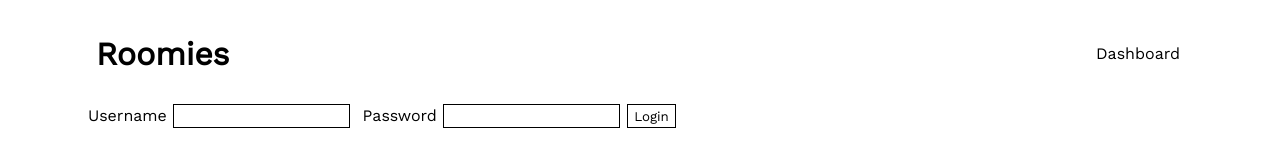
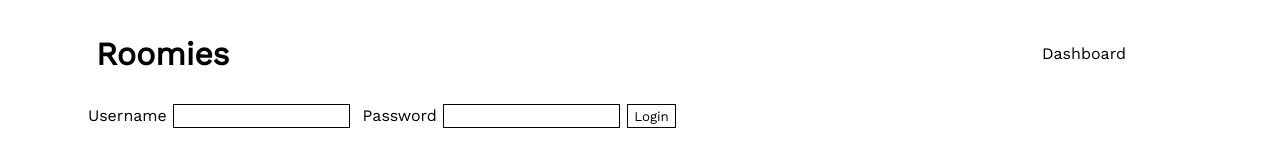
Before and after one commit to Turing-Roomies/roomies-fe, a React (Create React App) app: page / in a window 1280 px wide. Shown: the top 142 px of the page. Built offline with nearby package versions, Linux system fonts and the light colour scheme.

Commit message:
Adjust nav link layout

```diff
--- a/src/components/Navbar/Navbar.js
+++ b/src/components/Navbar/Navbar.js
@@ -17,7 +17,7 @@ export default function Navbar({ setCurrentUser }) {
     <header>
       <nav>
       <Link to='/' title='Roomies' style={linkStyle}><h1 className='page-header'>Roomies</h1></Link>
-      <div>
+      <div className='link-container'>
         <ul className='nav-links'>
           {user &&
           <li>
--- a/src/components/Navbar/Navbar.scss
+++ b/src/components/Navbar/Navbar.scss
@@ -2,7 +2,6 @@
 
 header {
   font-family: $primaryFont;
-  // border: solid red 1px;
   @include dimensions(100%, 6em);
 }
 
@@ -21,3 +20,10 @@ ul {
   font-size: 2em;
   margin-left: 2.75em;
 }
+
+.nav-links {
+  @include flex(row);
+  justify-content: space-around;
+  align-items: center;
+  width: 12em;
+}
```
